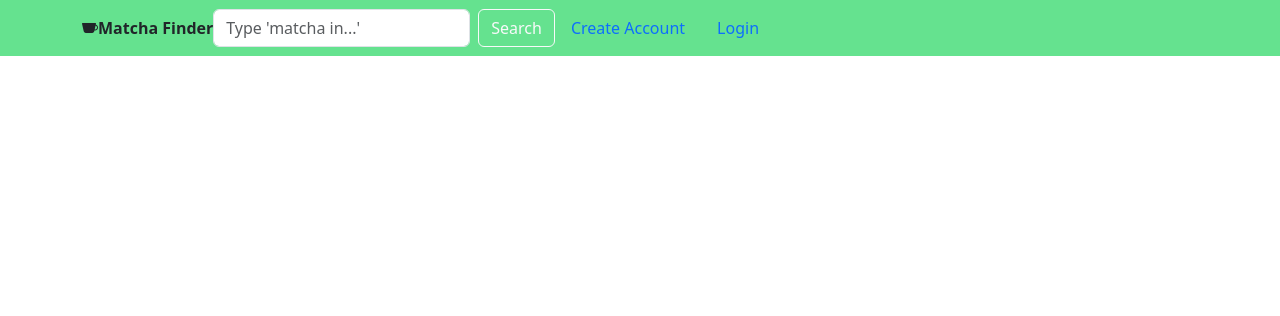
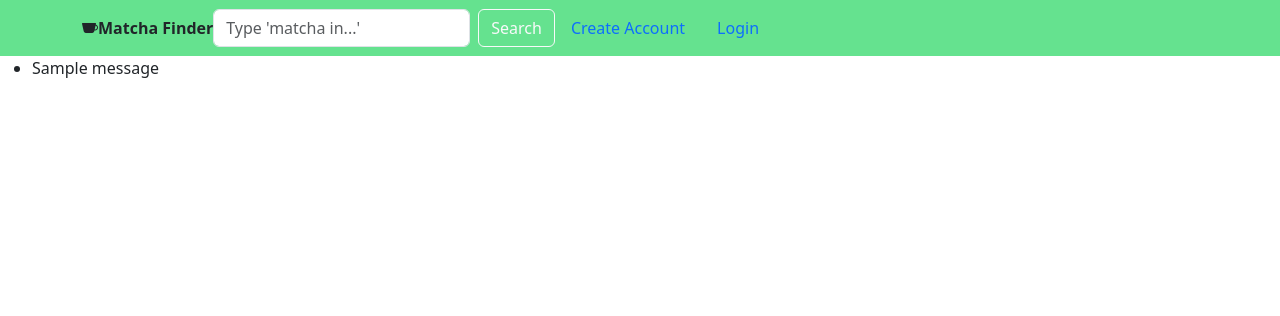
Before and after one commit to jfang5792/matcha-finder, a Flask app: page / in a window 1280 px wide. Shown: the top 316 px of the page. Run offline with Flask 3, Linux system fonts and the light colour scheme; tables that the repository leaves empty hold one stand-in row (values such as "Sample post"); one stand-in notice (Sample message) is shown.

Commit message:
Set up message flashing statements

```diff
--- a/templates/base.html
+++ b/templates/base.html
@@ -32,6 +32,11 @@
         </ul>
         </div>
     </nav>
+    <ul>
+        {% for message in get_flashed_messages() %}
+          <li>{{ message }}</li>
+        {% endfor %}
+    </ul>
     <!-- <img src="/frontend/static/img/mbgd.png"/> -->
 </div>
     {% endblock %}
```
